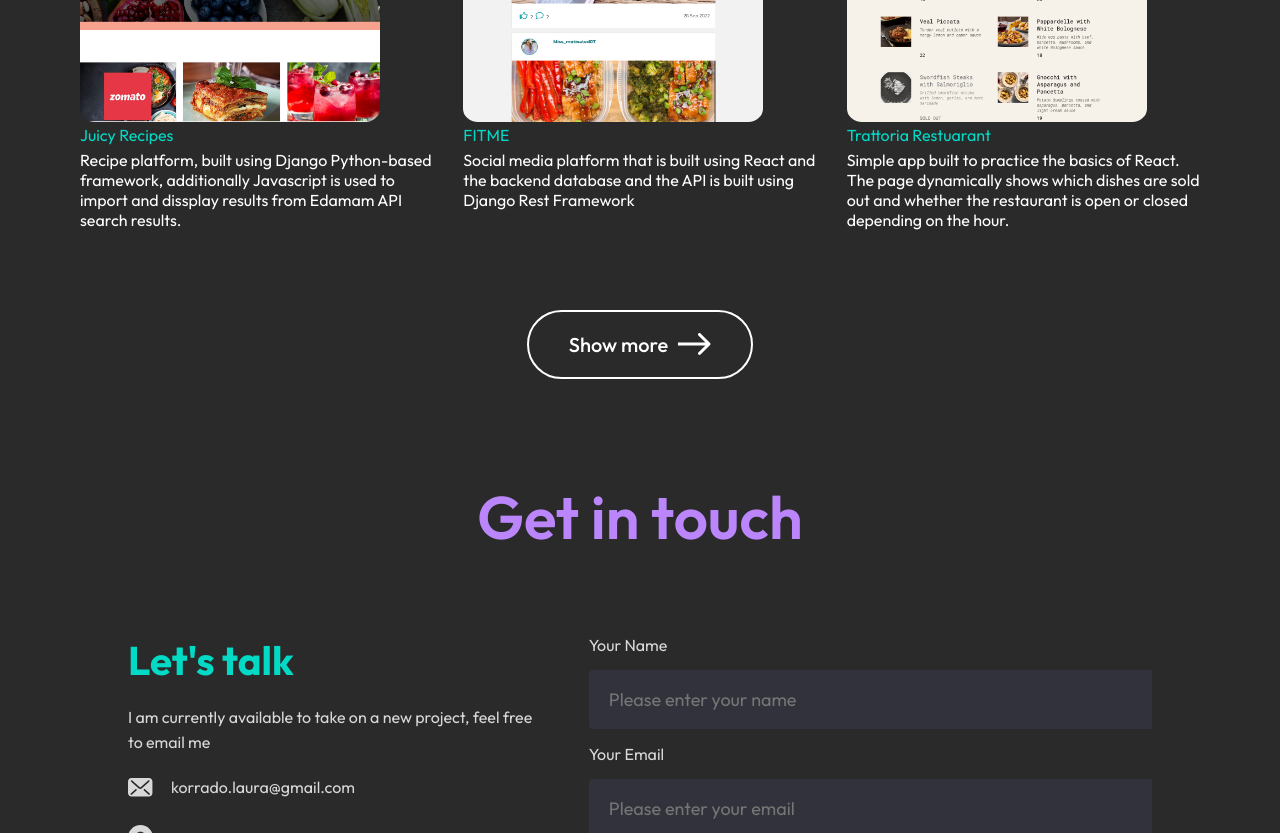
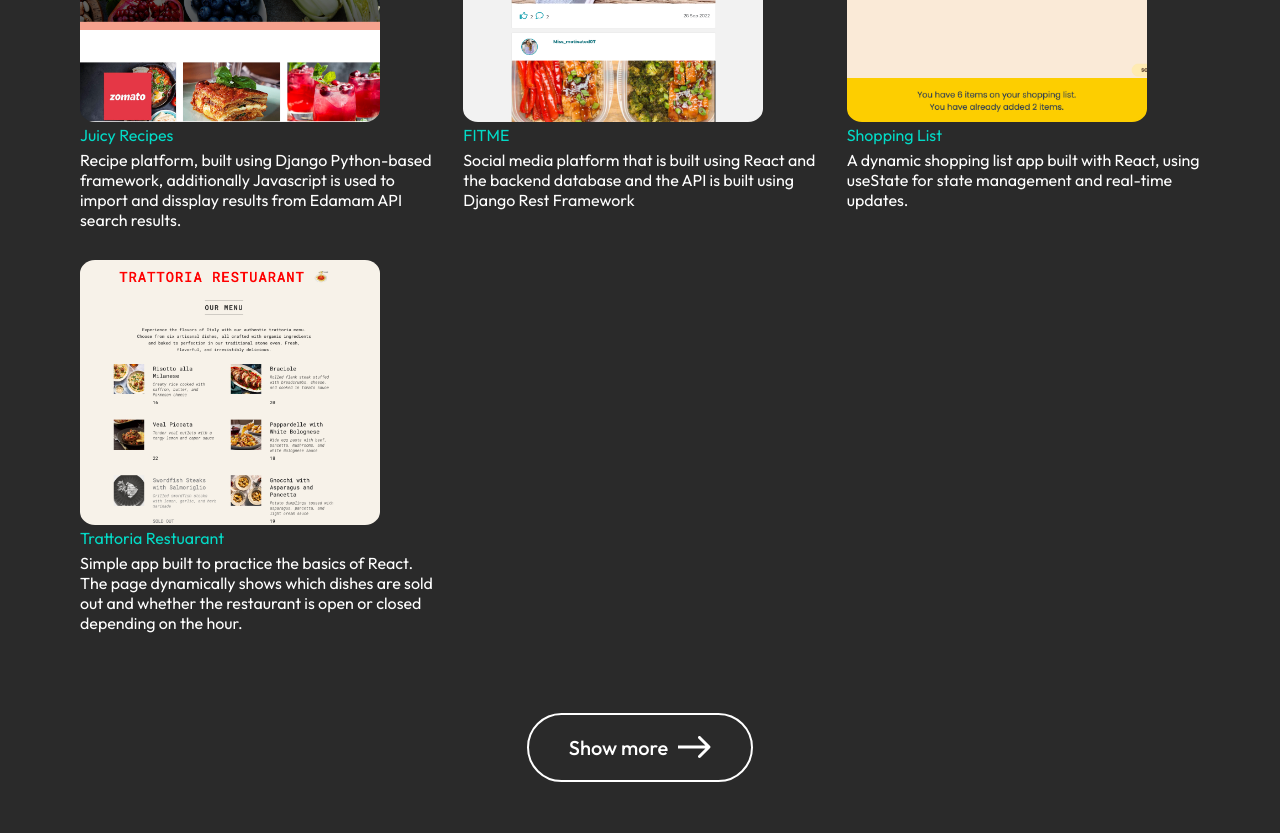
Before and after one commit to lauraz-15/mycodingworks, a React (Create React App) app: page / in a window 1280 px wide. Shown: the part 1880-2713 px from the top of the page. Built offline with nearby package versions, Linux system fonts and the light colour scheme.

Commit message:
add project 4

```diff
--- a/src/assets/mywork_data.js
+++ b/src/assets/mywork_data.js
@@ -1,6 +1,7 @@
 import project1_img from "../assets/juicy-recipes.png";
 import project2_img from "../assets/fitme.png";
 import project3_img from "../assets/trattoria-restaurant.png";
+import shopping_list_img from "../assets/shopping-list-project.png";
 
 const mywork_data = [
   {
@@ -18,6 +19,13 @@ const mywork_data = [
     link: "https://react-fitme.onrender.com/signup",
   },
   {
+    no: 4,
+    title: "Shopping List",
+    img: shopping_list_img,
+    description: "A dynamic shopping list app built with React, using useState for state management and real-time updates. ",
+    link: "https://lauraz-15.github.io/shopping-list/",
+  },
+  {
     no: 3,
     title: "Trattoria Restuarant",
     img: project3_img,
```
Also changed, not shown: src/assets/shopping-list-project.png (added).
